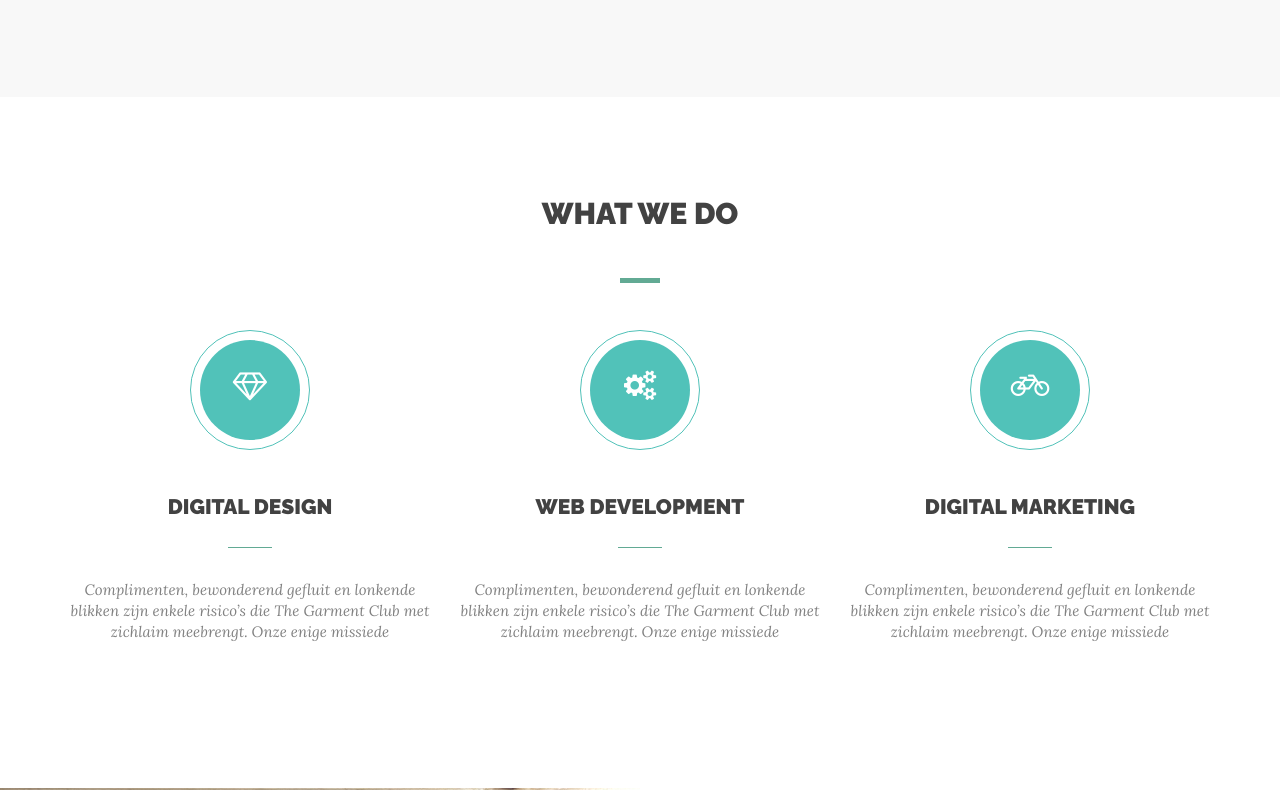
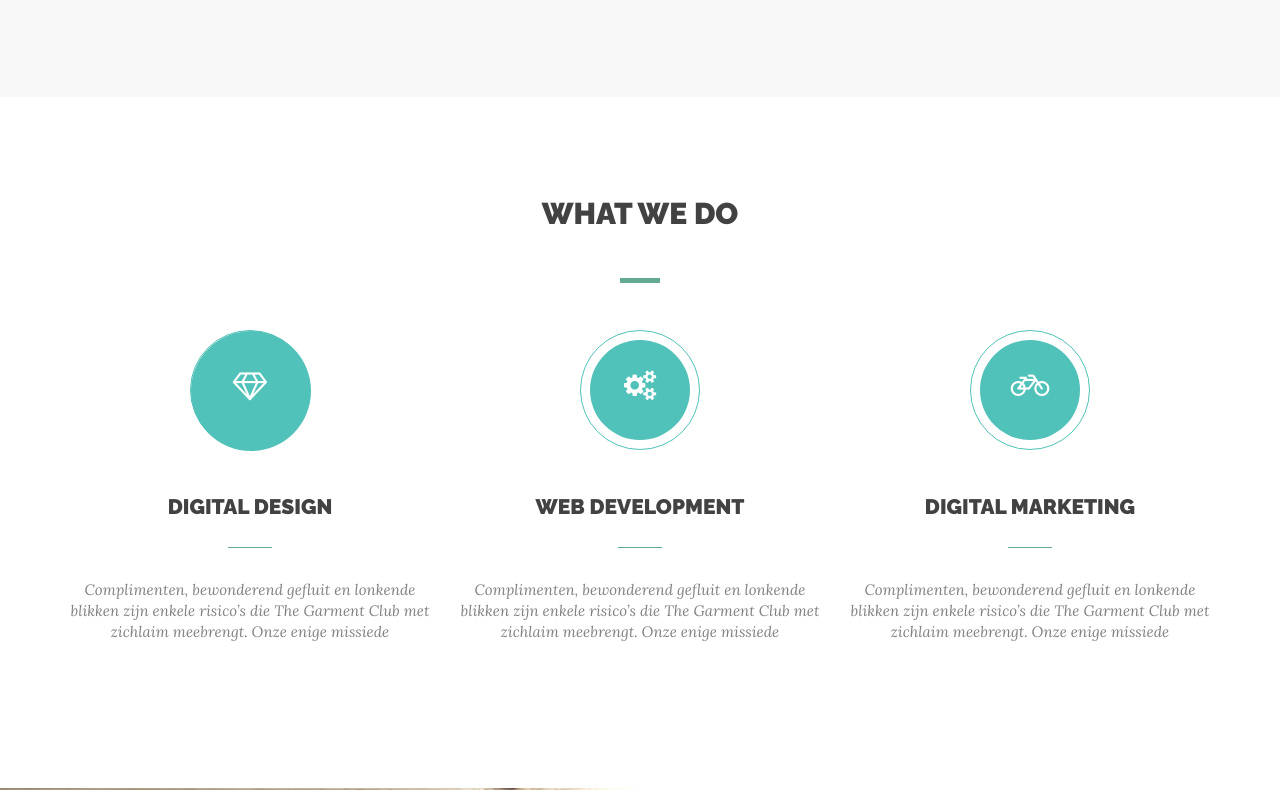
Before and after one commit to akshayjadhav15/vira-homepage, a plain HTML site: page index.html in a window 1280 px wide. In both pictures the pointer is over the element 250 px from the left and 1638 px from the top of the page. Shown: the part 1248-2038 px from the top of the page. Drawn offline with nearby package versions, Linux system fonts and the light colour scheme.

Commit message:
add animation

```diff
--- a/custom.css
+++ b/custom.css
@@ -155,6 +155,15 @@ h1{
     width: 120px;
     line-height: 120px;
     position: relative;
+}
+.vira-card .vira-header .vira-icon:after {
+    transition: all 0.3s ease-in-out;
+}
+.vira-card:hover .vira-icon:after{
+    width: 120px;
+    height: 120px;
+    top:0;
+    left:0;
 }
 .vira-icon:after{
     content: '';
--- a/index.html
+++ b/index.html
@@ -12,7 +12,7 @@ and open the template in the editor.
     <meta name="viewport" content="width=device-width, initial-scale=1">
 
     <!-- The above 3 meta tags *must* come first in the head; any other head content must come *after* these tags -->
-    <title>Vira-homepage</title>
+    <title>Vira | Home</title>
 
     <!-- Bootstrap -->
     <link href="https://fonts.googleapis.com/css?family=Raleway:400,400i,500,500i,700,900,900i" rel="stylesheet">
```
